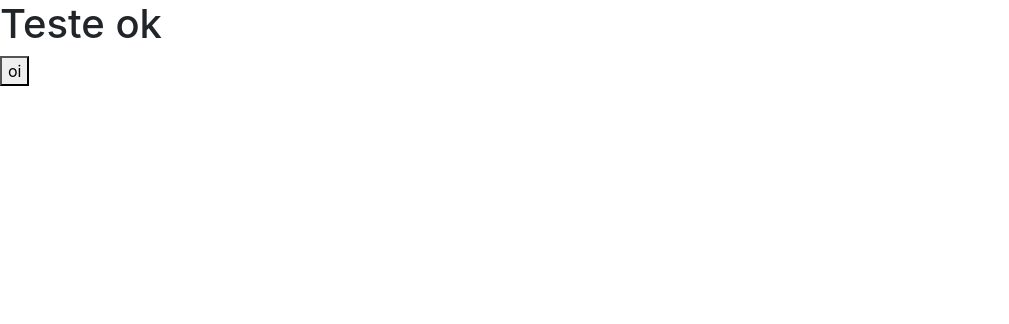
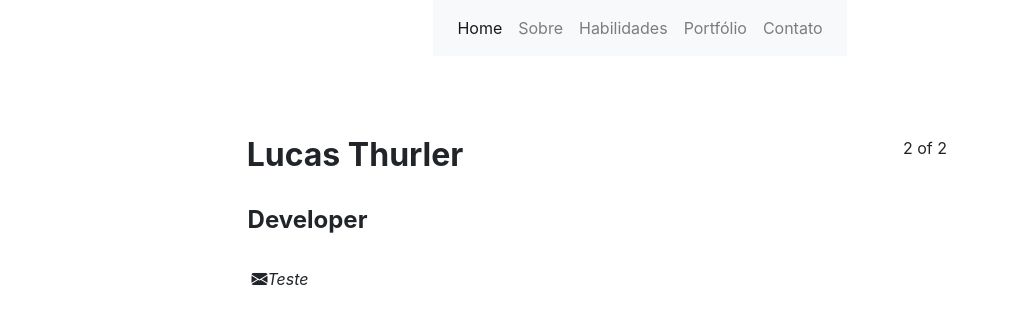
Before and after one commit to JackpotLT/site-lucas, a plain HTML site: page index.html in a window 1280 px wide. Shown: the whole page, without its empty margins (0-1009 px from the left). Drawn offline with nearby package versions, Linux system fonts and the light colour scheme.

Commit message:
navbar e primeiro conteudo pronto

```diff
--- a/index.html
+++ b/index.html
@@ -5,13 +5,65 @@
     <!-- Required meta tags -->
     <meta charset="utf-8">
     <meta name="viewport" content="width=device-width, initial-scale=1, shrink-to-fit=no">
-
+    <link rel="stylesheet" href="style.css">
+    <link rel="stylesheet" href="https://cdn.jsdelivr.net/npm/bootstrap-icons@1.4.0/font/bootstrap-icons.css">
     <!-- Bootstrap CSS -->
     <link rel="stylesheet" href="https://stackpath.bootstrapcdn.com/bootstrap/4.3.1/css/bootstrap.min.css" integrity="sha384-ggOyR0iXCbMQv3Xipma34MD+dH/1fQ784/j6cY/iJTQUOhcWr7x9JvoRxT2MZw1T" crossorigin="anonymous">
   </head>
   <body>
-      <h1>Teste ok</h1>
-      <button>oi</button>
+    <!--aqui entrará a navbar-->
+
+    <div class="container">
+      <div class="row justify-content-md-center">
+        <div class="col-md-auto">
+          <nav class="navbar navbar-expand-lg navbar-light bg-light">
+
+            <button class="navbar-toggler" type="button" data-toggle="collapse" data-target="#navbarNav" aria-controls="navbarNav" aria-expanded="false" aria-label="Toggle navigation">
+              <span class="navbar-toggler-icon"></span>
+            </button>
+            <div class="collapse navbar-collapse" id="navbarNav">
+              <ul class="navbar-nav">
+                <li class="nav-item active">
+                  <a class="nav-link" href="#">Home <span class="sr-only">(current)</span></a>
+                </li>
+                <li class="nav-item">
+                  <a class="nav-link" href="#">Sobre</a>
+                </li>
+                <li class="nav-item">
+                  <a class="nav-link" href="#">Habilidades</a>
+                </li>
+                <li class="nav-item">
+                  <a class="nav-link" href="#">Portfólio</a>
+                </li>
+                <li class="nav-item">
+                  <a class="nav-link " href="#" >Contato</a>
+                </li>
+              </ul>
+            </div>
+          </nav>
+        </div>
+      </div>
+    </div>
+    <!-- conteudo -->
+    <div class="container" id="conteudo">
+      <div class="row ">
+        <div class="col" id="texto-de-apresentaçao">
+          <h2><b>Lucas Thurler</b></h2>
+          <br>
+          <h4> <b>Developer</b></h4>
+          <br>
+
+          <i class="bi bi-envelope-fill">Teste</i>
+
+        </div>
+
+        <div class="col" id="foto-de-apresentaçao">
+          2 of 2
+        </div>
+       </div>
+      </div>
+    </div>
+
     <!-- Optional JavaScript -->
     <!-- jQuery first, then Popper.js, then Bootstrap JS -->
     <script src="https://code.jquery.com/jquery-3.3.1.slim.min.js" integrity="sha384-q8i/X+965DzO0rT7abK41JStQIAqVgRVzpbzo5smXKp4YfRvH+8abtTE1Pi6jizo" crossorigin="anonymous"></script>
--- /dev/null
+++ b/style.css
@@ -0,0 +1,13 @@
+#conteudo {
+    margin-top: 80px;
+}
+#texto-de-apresentaçao, #foto-de-apresentaçao{
+    text-align: center;
+}
+
+h4 {
+    margin-right: 95px;
+}
+i {
+    margin-right: 150px;
+}
```
